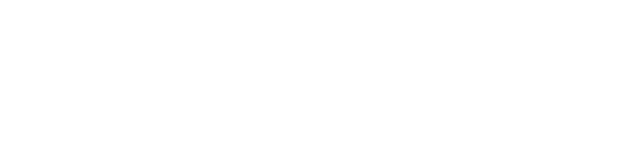
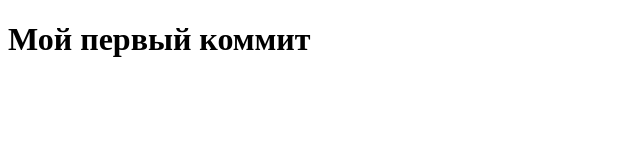
Before and after one commit to Brayaka/Test, a plain HTML site: page index.html in a window 1280 px wide. Shown: the whole page, without its empty margins (0-640 px from the left). Drawn offline with Linux system fonts and the light colour scheme.

Commit message:
h1 был добавлен

```diff
--- a/index.html
+++ b/index.html
@@ -5,6 +5,6 @@
     <title>GIT PROJECT</title>
 </head>
 <body>
-
+<h1>Мой первый коммит</h1>
 </body>
 </html>
```
